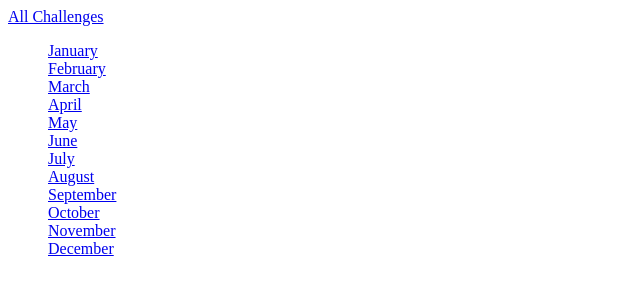
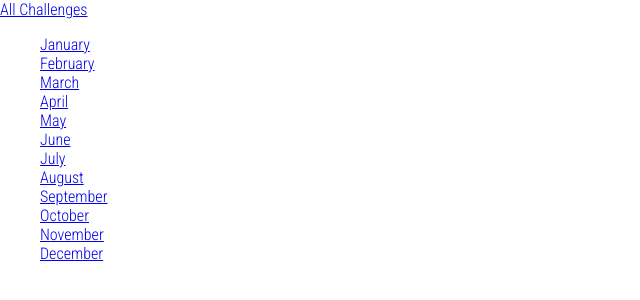
Before and after one commit to hashbanger/learning-django, a Django app: page /challenges/ in a window 1280 px wide. Shown: the top 300 px of the page, without its empty margins (0-640 px from the left). Run offline with Django 4.2, Linux system fonts and the light colour scheme.

Commit message:
added global static files

```diff
--- a/monthly_challenges/monthly_challenges/settings.py
+++ b/monthly_challenges/monthly_challenges/settings.py
@@ -122,6 +122,7 @@ USE_TZ = True
 
 STATIC_URL = "static/"
 
+STATICFILES_DIRS = [BASE_DIR / "static"]
 # Default primary key field type
 # https://docs.djangoproject.com/en/4.1/ref/settings/#default-auto-field
 
--- /dev/null
+++ b/monthly_challenges/static/styles.css
@@ -0,0 +1,9 @@
+@import url('https://fonts.googleapis.com/css2?family=Roboto+Condensed:wght@300&display=swap');
+
+html{
+font-family: 'Roboto Condensed', sans-serif;
+}
+
+body{
+    margin: 0;
+}
--- a/monthly_challenges/templates/base.html
+++ b/monthly_challenges/templates/base.html
@@ -1,3 +1,5 @@
+{% load static %}
+
 <!DOCTYPE html>
 <html lang="en">
 <head>
@@ -5,6 +7,7 @@
     <meta http-equiv="X-UA-Compatible" content="IE=edge">
     <meta name="viewport" content="width=device-width, initial-scale=1.0">
     <title>{% block page_title %}My Challenges{% endblock %}</title>
+    <link rel="stylesheet" href="{% static 'styles.css' %}">
     {% block css_files %}{% endblock %}
 </head>
 <body>
```
